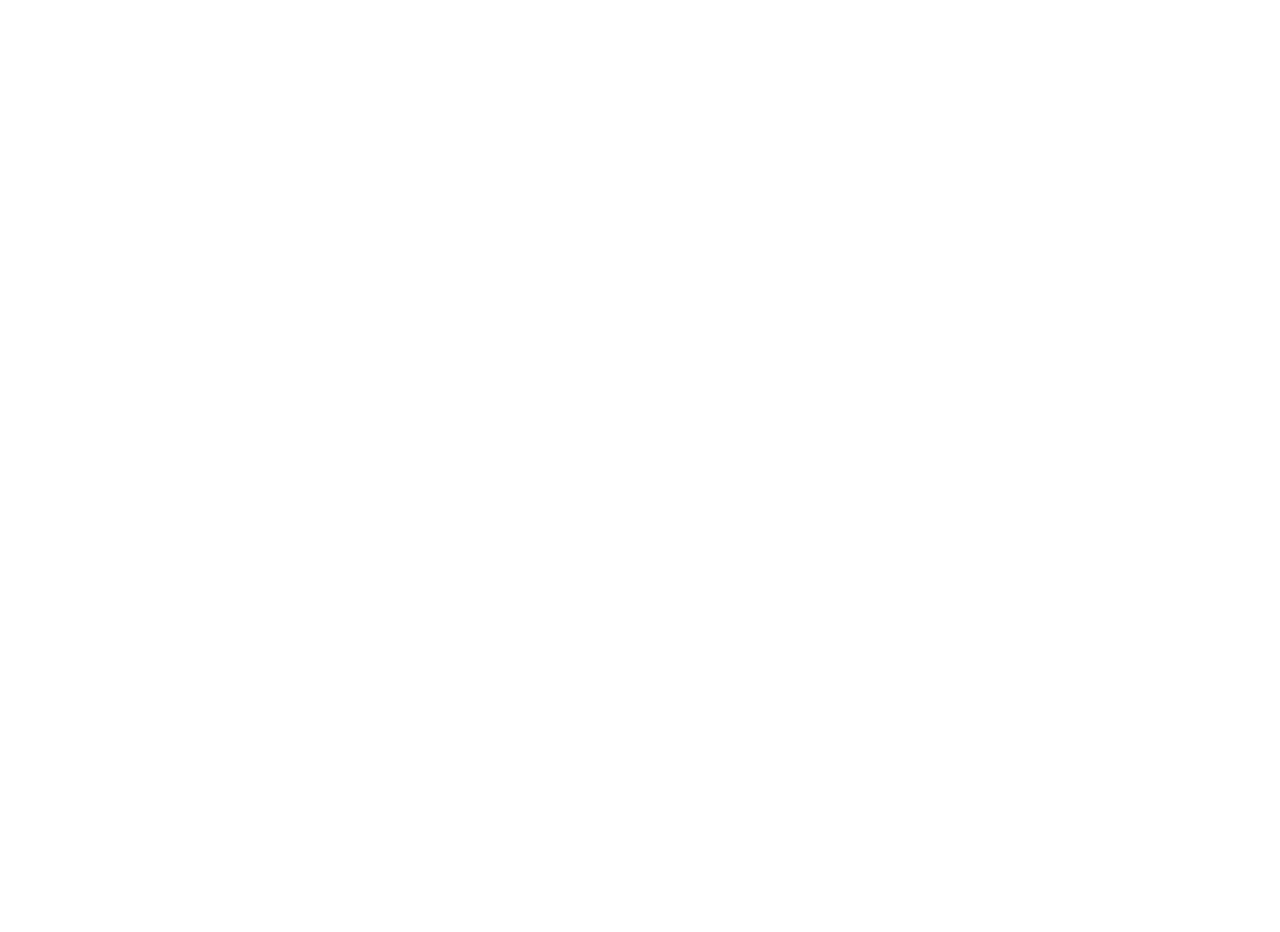
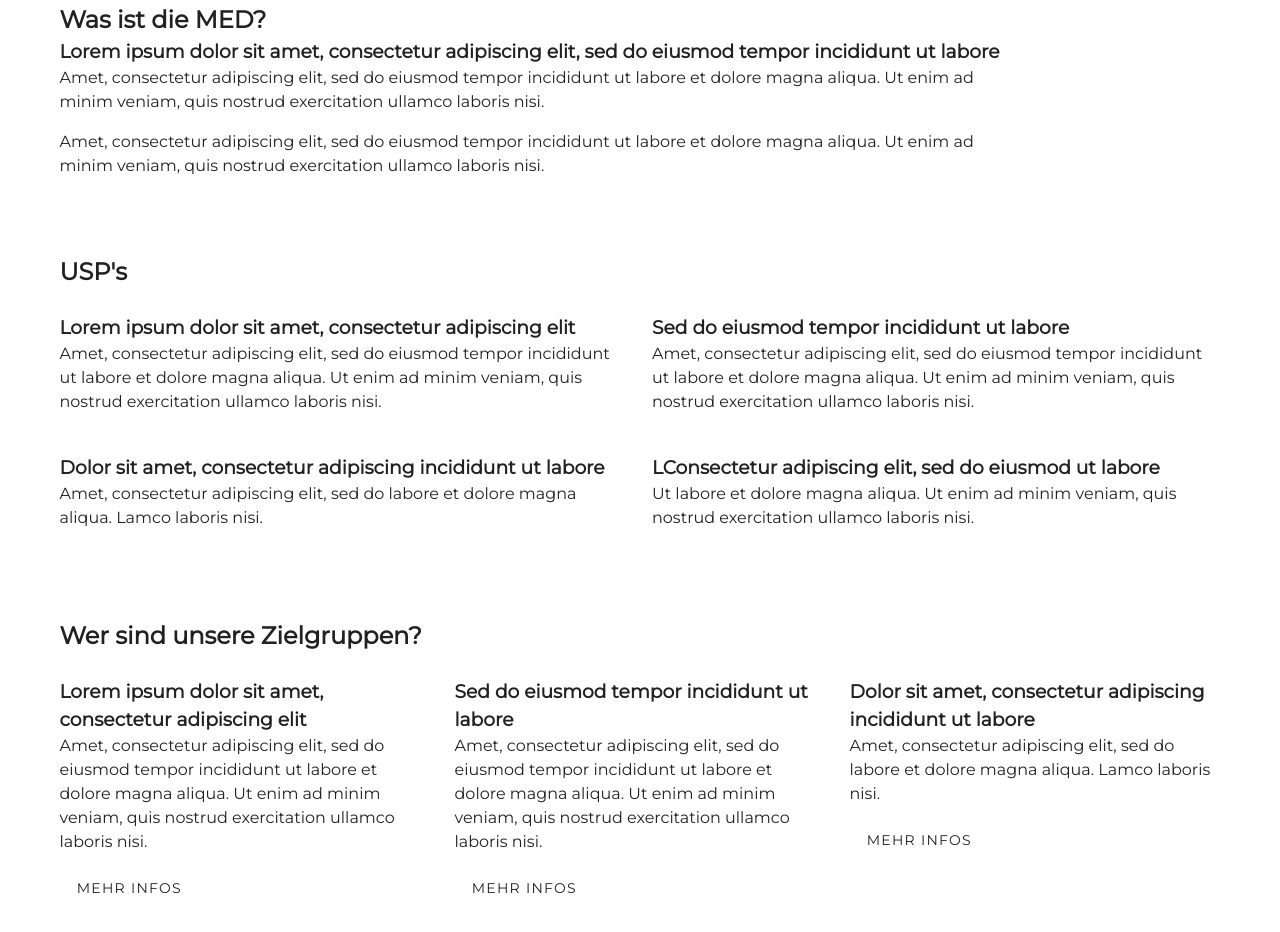
Before and after one commit to SybitVsVirus/frontend, a Vue app: page / in a window 1280 px wide. Shown: the part 1040-1972 px from the top of the page. Before the commit the page ends 1030 px from the top, so only its background shows below. Built offline with nearby package versions, Linux system fonts and the light colour scheme; a small style sheet from the web is missing.

Commit message:
Added sample text on frontpage

```diff
--- a/src/views/Home.vue
+++ b/src/views/Home.vue
@@ -2,6 +2,57 @@
   <div class="home">
     <heroBanner/>
     <welcomePage/>
+    <v-container>
+      <v-row class="mb-12" no-gutters>
+        <v-col lg="10">
+          <h2>Was ist die MED?</h2>
+          <h3>Lorem ipsum dolor sit amet, consectetur adipiscing elit, sed do eiusmod tempor incididunt ut labore</h3>
+          <p>Amet, consectetur adipiscing elit, sed do eiusmod tempor incididunt ut labore et dolore magna aliqua. Ut enim ad minim veniam, quis nostrud exercitation ullamco laboris nisi.</p>
+          <p>Amet, consectetur adipiscing elit, sed do eiusmod tempor incididunt ut labore et dolore magna aliqua. Ut enim ad minim veniam, quis nostrud exercitation ullamco laboris nisi.</p>
+        </v-col>
+      </v-row>
+      <v-row class="mb-12">
+        <v-col lg="12">
+          <h2>USP's</h2>
+        </v-col>
+        <v-col lg="6">
+          <h3>Lorem ipsum dolor sit amet, consectetur adipiscing elit</h3>
+          <p>Amet, consectetur adipiscing elit, sed do eiusmod tempor incididunt ut labore et dolore magna aliqua. Ut enim ad minim veniam, quis nostrud exercitation ullamco laboris nisi.</p>
+        </v-col>
+        <v-col lg="6">
+          <h3>Sed do eiusmod tempor incididunt ut labore</h3>
+          <p>Amet, consectetur adipiscing elit, sed do eiusmod tempor incididunt ut labore et dolore magna aliqua. Ut enim ad minim veniam, quis nostrud exercitation ullamco laboris nisi.</p>
+        </v-col>
+        <v-col lg="6">
+          <h3>Dolor sit amet, consectetur adipiscing incididunt ut labore</h3>
+          <p>Amet, consectetur adipiscing elit, sed do labore et dolore magna aliqua. Lamco laboris nisi.</p>
+        </v-col>
+        <v-col lg="6">
+          <h3>LConsectetur adipiscing elit, sed do eiusmod ut labore</h3>
+          <p>Ut labore et dolore magna aliqua. Ut enim ad minim veniam, quis nostrud exercitation ullamco laboris nisi.</p>
+        </v-col>
+      </v-row>
+      <v-row class="mb-12">
+        <v-col lg="12">
+          <h2>Wer sind unsere Zielgruppen?</h2>
+        </v-col>
+        <v-col lg="4">
+          <h3>Lorem ipsum dolor sit amet, consectetur adipiscing elit</h3>
+          <p>Amet, consectetur adipiscing elit, sed do eiusmod tempor incididunt ut labore et dolore magna aliqua. Ut enim ad minim veniam, quis nostrud exercitation ullamco laboris nisi.</p>
+          <v-btn text>Mehr Infos</v-btn>
+        </v-col>
+        <v-col lg="4">
+          <h3>Sed do eiusmod tempor incididunt ut labore</h3>
+          <p>Amet, consectetur adipiscing elit, sed do eiusmod tempor incididunt ut labore et dolore magna aliqua. Ut enim ad minim veniam, quis nostrud exercitation ullamco laboris nisi.</p>
+          <v-btn text>Mehr Infos</v-btn>
+        </v-col>
+        <v-col lg="4">
+          <h3>Dolor sit amet, consectetur adipiscing incididunt ut labore</h3>
+          <p>Amet, consectetur adipiscing elit, sed do labore et dolore magna aliqua. Lamco laboris nisi.</p>
+          <v-btn text>Mehr Infos</v-btn>
+        </v-col>
+      </v-row>
+    </v-container>
   </div>
 </template>
 
```
